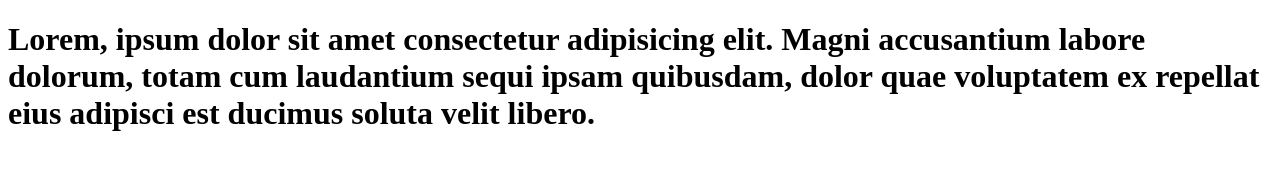
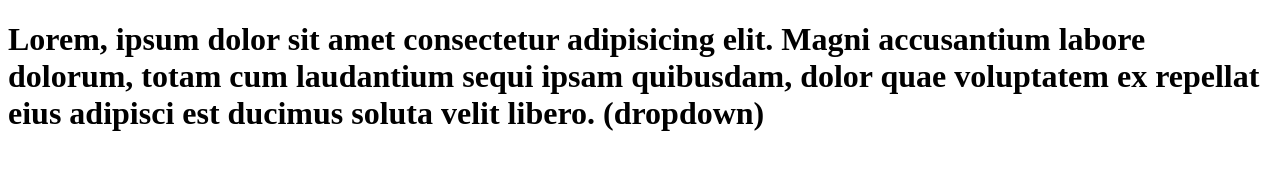
Before and after one commit to Nazil1712/practice_repo, a plain HTML site: page index.html in a window 1280 px wide. Drawn offline with Linux system fonts and the light colour scheme.

Commit message:
dropdown added

```diff
--- a/index.html
+++ b/index.html
@@ -6,6 +6,6 @@
     <title>Practice Repo</title>
 </head>
 <body>
-    <h1>Lorem, ipsum dolor sit amet consectetur adipisicing elit. Magni accusantium labore dolorum, totam cum laudantium sequi ipsam quibusdam, dolor quae voluptatem ex repellat eius adipisci est ducimus soluta velit libero.</h1>
+    <h1>Lorem, ipsum dolor sit amet consectetur adipisicing elit. Magni accusantium labore dolorum, totam cum laudantium sequi ipsam quibusdam, dolor quae voluptatem ex repellat eius adipisci est ducimus soluta velit libero. (dropdown)</h1>
 </body>
 </html>
```
